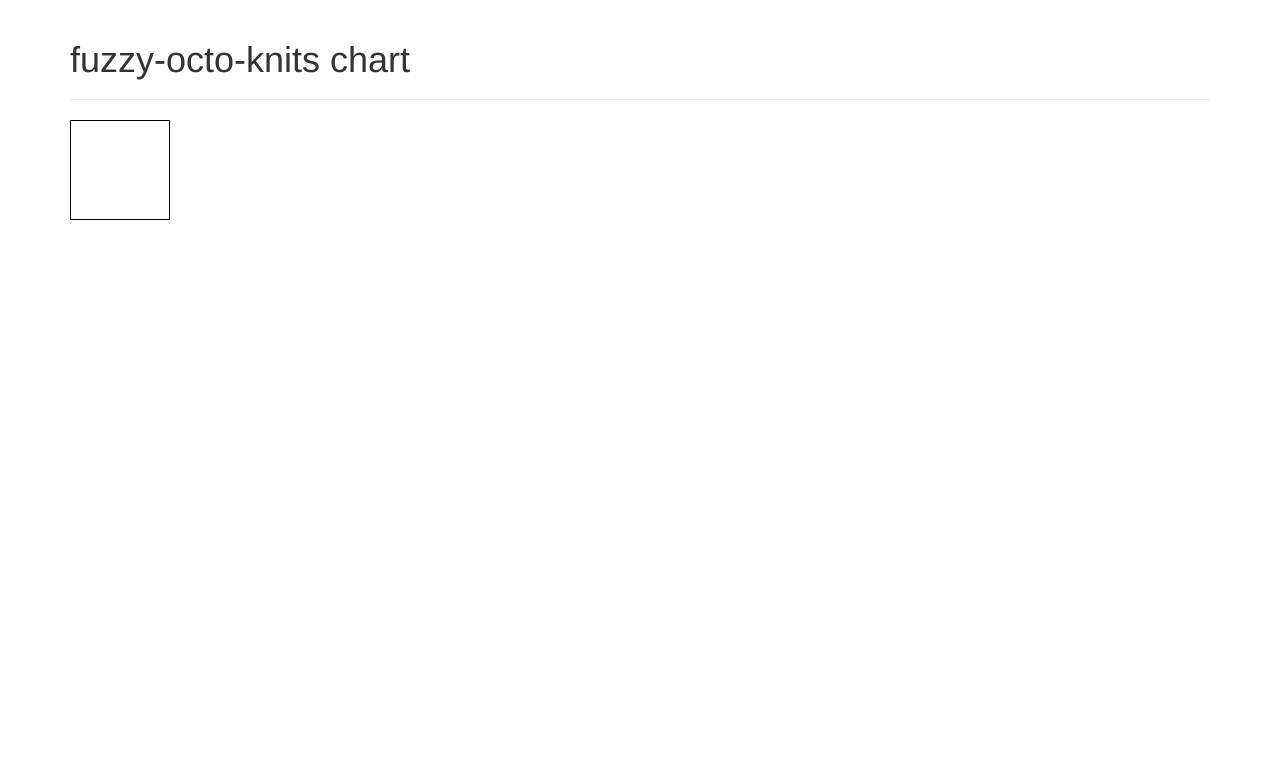
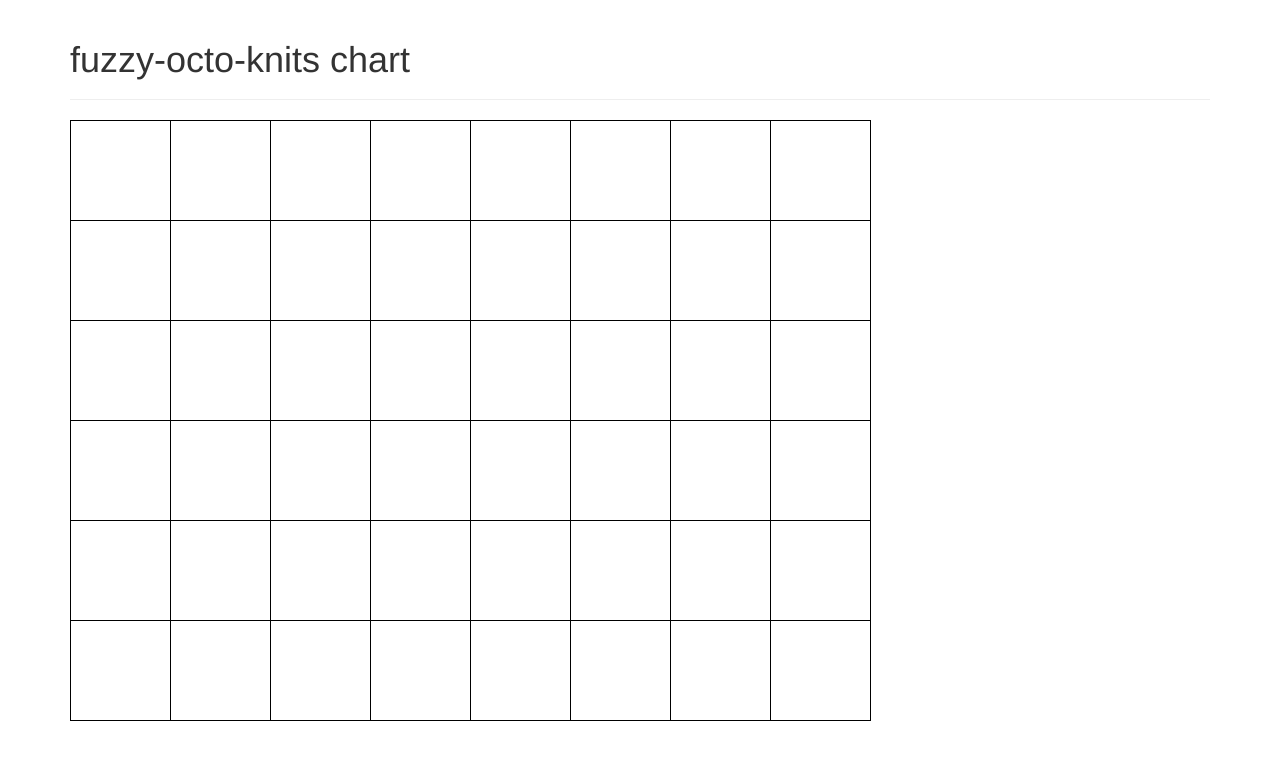
Before and after one commit to zubron/fuzzy-octo-knits, a website: page index.html in a window 1280 px wide. Drawn offline with nearby package versions, Linux system fonts and the light colour scheme.

Commit message:
Fill chart with cells that can be independently changed

```diff
--- a/chart.js
+++ b/chart.js
@@ -2,7 +2,22 @@
     var app = angular.module('chart', []);
 
     app.controller('ChartController', function($http) {
-        this.colour = "white";
+        var chartCell = function() {
+            this.colour = "white";
+            this.changeColour = function() {
+                var randColour = Math.floor(Math.random() * 0xFFFFFF);
+                this.colour = "#" + randColour.toString(16);
+            }
+        };
+
+        this.cells = [];
+
+        for (var i = 0; i < 8; i++) {
+            this.cells[i] = [];
+            for (var j = 0; j < 6; j++) {
+                this.cells[i][j] = (new chartCell());
+            }
+        }
 
         var self = this;
 
--- a/index.html
+++ b/index.html
@@ -14,7 +14,11 @@
         <div class="page-header">
             <h1>fuzzy-octo-knits chart</h1>
         </div>
-        <div class="chart-box" ng-click="chart.changeColour()" ng-style="{'background-color': chart.colour}">
+        <div class="chart-container">
+            <div ng-repeat="row in chart.cells">
+                <div class="chart-box" ng-repeat="cell in row" ng-click="cell.changeColour()" ng-style="{'background-color': cell.colour}">
+                </div>
+            </div>
         </div>
     </div>
 </body>
--- a/style.css
+++ b/style.css
@@ -1,6 +1,20 @@
+.chart-container {
+    border : thin black;
+    border-style: solid;
+    border-right-style: none;
+    border-bottom-style: none;
+    width: 800px;
+    height: 600px;
+    box-sizing: content-box;
+}
+
 .chart-box {
-    border: thin black;
-    border-style: solid;
     width: 100px;
     height: 100px;
+    border: thin black;
+    border-left-style: none;
+    border-right-style: solid;
+    border-bottom-style: solid;
+    float: left;
+    box-sizing: border-box;
 }
```
